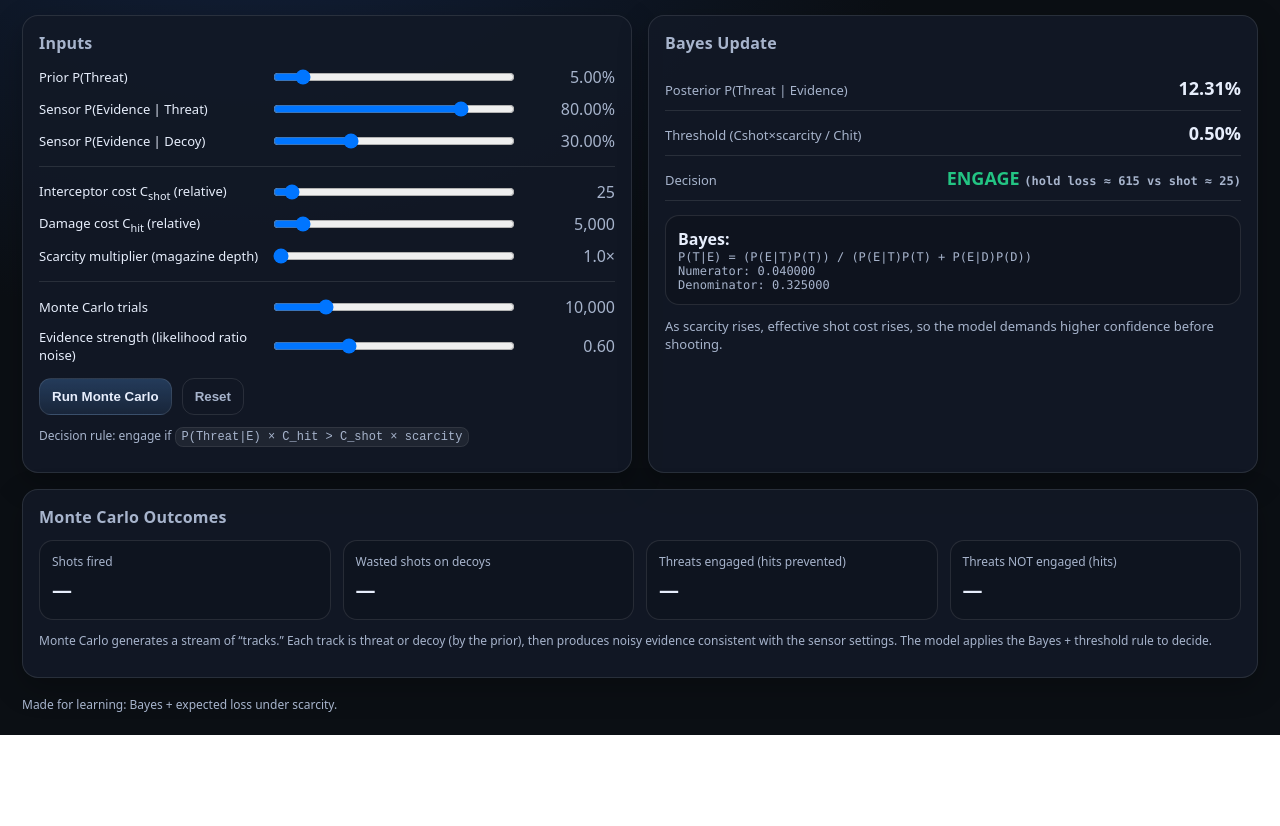
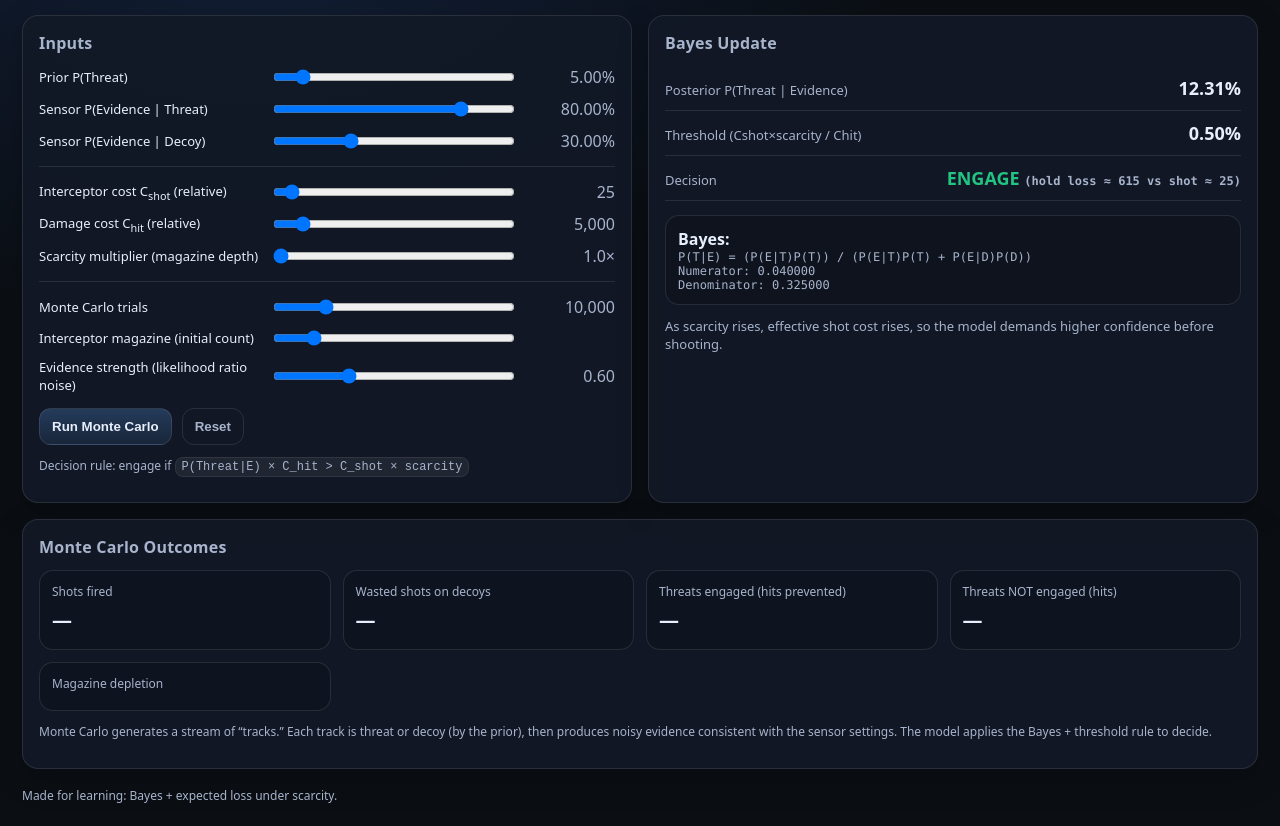
Before and after one commit to wigoe/bayes-intercept-toy, a plain HTML site: page index.html in a window 1280 px wide. Shown: the part 111-937 px from the top of the page. Before the commit the page ends 846 px from the top, so only its background shows below. Drawn offline with Linux system fonts and the light colour scheme.

Commit message:
Update index.html

```diff
--- a/index.html
+++ b/index.html
@@ -66,6 +66,12 @@
         <label>Monte Carlo trials</label>
         <input id="trials" type="range" min="100" max="50000" step="100" value="10000" />
         <div class="val" id="trialsVal"></div>
+      </div>
+
+      <div class="row">
+        <label>Interceptor magazine (initial count)</label>
+        <input id="magazine" type="range" min="10" max="2000" step="10" value="300" />
+        <div class="val" id="magazineVal"></div>
       </div>
 
       <div class="row">
@@ -143,6 +149,12 @@
           <div class="mcValue" id="mcHits"></div>
           <div class="mcSmall" id="mcHitsPct"></div>
         </div>
+
+        <div class="mcCard">
+        <div class="mcLabel">Magazine depletion</div>
+        <div class="mcValue" id="mcDeplete"></div>
+        <div class="mcSmall" id="mcDepleteNote"></div>
+        </div>
       </div>
 
       <div class="mcSummary mono" id="mcSummary"></div>
```
